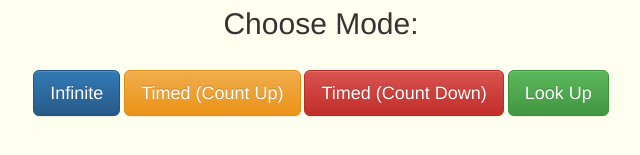
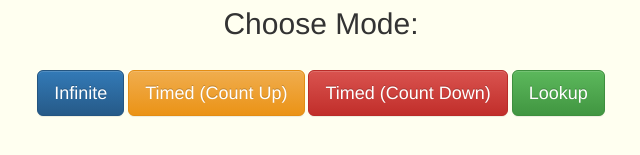
Before and after one commit to jtn7/CorradosCodes, a plain HTML site: page index.html in a window 1280 px wide. Shown: the part 193-348 px from the top of the page, 319-959 px from the left. Drawn offline with nearby package versions, Linux system fonts and the light colour scheme.

Commit message:
Lookup button only

```diff
--- a/index.html
+++ b/index.html
@@ -36,10 +36,10 @@
       <div id="menu">
       <h2 style="text-align: center;">Choose Mode:</h2><br>
       <p style="width:100%; text-align:center">
-        <button type="button" class="btn btn-lg btn-primary menuOption" style="margin-left:auto;margin-right:auto;">Infinite</button>
-        <button type="button" class="btn btn-lg btn-warning menuOption">Timed (Count Up)</button>
-        <button type="button" class="btn btn-lg btn-danger menuOption">Timed (Count Down)</button>
-        <button type="button" class="btn btn-lg btn-success menuOption" id="lookup">Look Up</button>
+        <button type="button" class="btn btn-lg btn-primary menuOption" style="margin-left:auto;margin-right:auto;" id="infinite">Infinite</button>
+        <button type="button" class="btn btn-lg btn-warning menuOption" id="timedCU">Timed (Count Up)</button>
+        <button type="button" class="btn btn-lg btn-danger menuOption" id="timedCD">Timed (Count Down)</button>
+        <button type="button" class="btn btn-lg btn-success menuOption" id="lookup">Lookup</button>
       </p>
       </div> <!-- /Menu Block -->
 
--- a/js/prototype.js
+++ b/js/prototype.js
@@ -806,7 +806,7 @@ $(document).ready(function(){
 
 	$('#codeEntry').hide();
 
-	$('.menuOption').click(function(){
+	$('#lookup').click(function(){
 		hideMenu(this.id);
 	});
 
```
